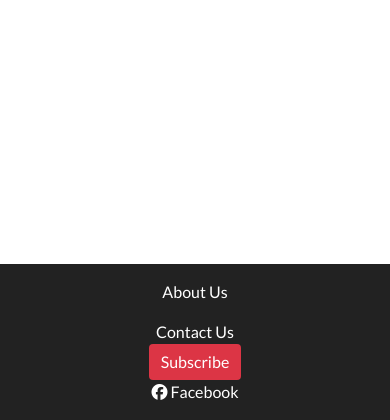
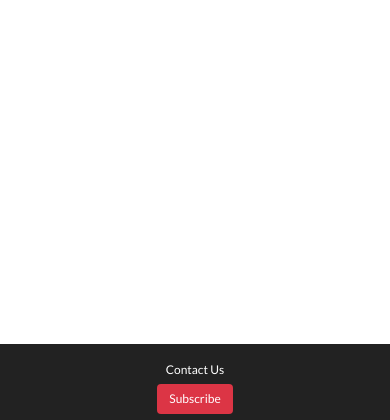
Before and after one commit to pauldmnn/Market-to-your-door, a Django app: page /cart/ in a window 390 px wide. Shown: the part 501-921 px from the top of the page. Run offline with Django 5.2, Linux system fonts and the light colour scheme; some libraries are stand-ins or nearby versions.

Commit message:
Made main image fixed

```diff
--- a/static/css/base.css
+++ b/static/css/base.css
@@ -5,7 +5,7 @@ html {
 body {
     color: #000000;
     font-family: 'Lato';
-    padding-bottom: 2.5cm;
+    padding-bottom: 70px;
 
 }
 
@@ -28,6 +28,7 @@ header {
     background-repeat: no-repeat;
     width: 100%;
     height: 100vh;
+    position: fixed;
 }
 
 .market-banner {
@@ -56,7 +57,7 @@ header {
 .footer {
     background-color: #222;
     color: #000000;
-    height: 2.5cm;
+    height: 2cm;
     position: fixed;
     bottom: 0;
     width: 100%;
@@ -172,14 +173,20 @@ header {
     }
 
     .footer {
-      height: auto;
-      padding: 1rem 0;
+        padding: 0.5rem 0;
+        font-size: 0.75rem;
+    }
+
+    .footer a {
+        font-size: 0.75rem;
     }
 
     .footer-container {
-      flex-direction: column;
-      align-items: center;
-      text-align: center;
+        flex-direction: column;
+        gap: 0.3rem;
+        flex-direction: column;
+        align-items: center;
+        text-align: center;
     }
 
     .footer-left,
```
